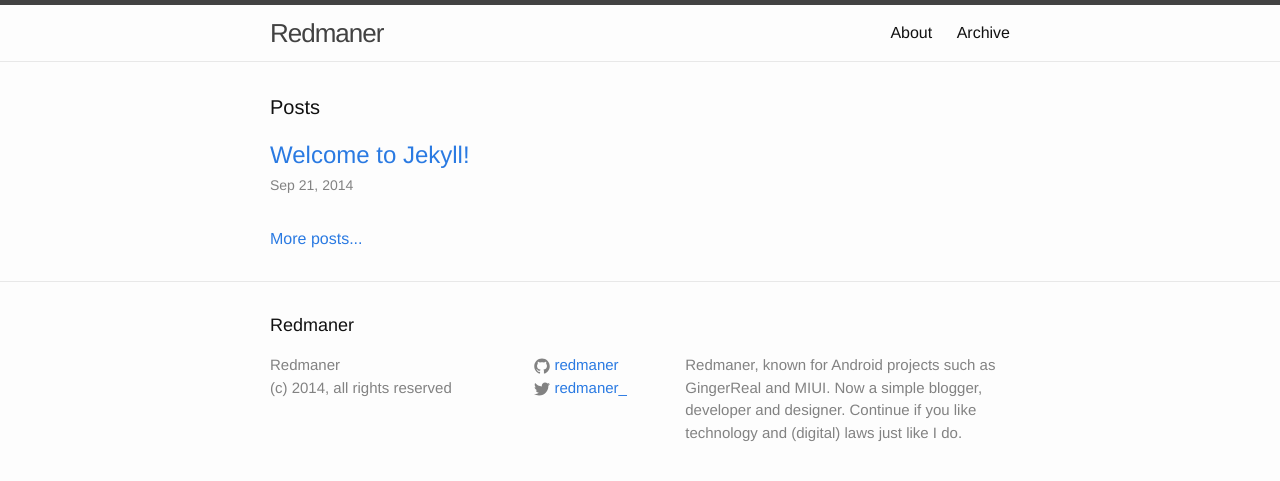
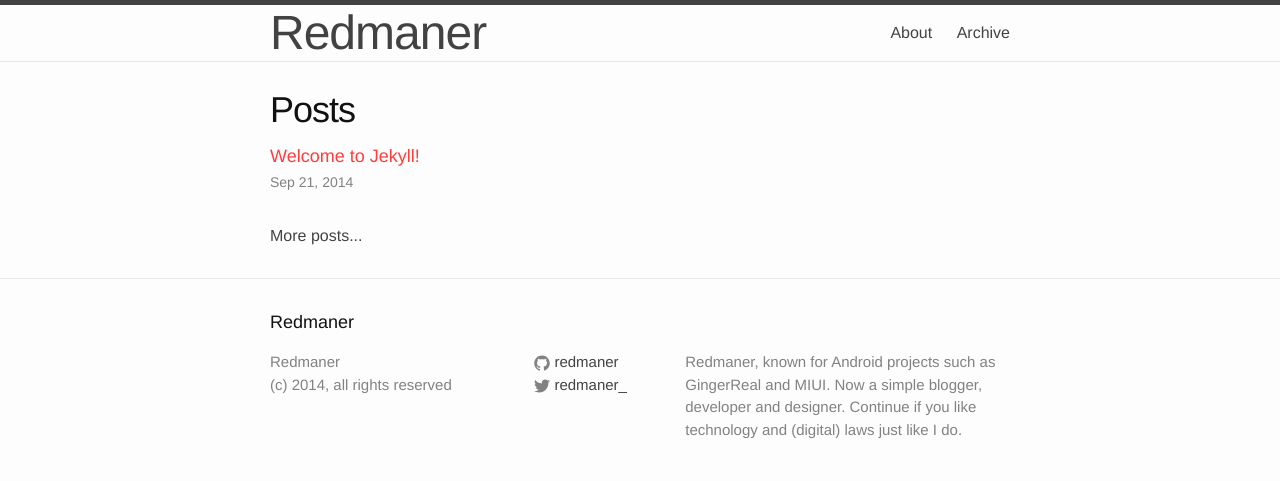
Before and after one commit to FKapadia/redmaner.github.io, a Jekyll site: the page built from index.html, in a window 1280 px wide. Shown: the top 481 px of the page. Built offline with Jekyll 4.4.1, drawn with Linux system fonts in a browser that asks for light colours.

Commit message:
Apply redmaner style

```diff
--- a/_sass/_base.scss
+++ b/_sass/_base.scss
@@ -89,15 +89,15 @@ h1, h2, h3, h4, h5, h6 {
  * Links
  */
 a {
-    color: $brand-color;
+    color: $flat-black;
     text-decoration: none;
 
     &:visited {
-        color: darken($brand-color, 15%);
+        color: $flat-black;
     }
 
     &:hover {
-        color: $text-color;
+        color: $flat-red;
         text-decoration: underline;
     }
 }
@@ -202,3 +202,15 @@ pre {
         }
     }
 }
+
+/**
+ * Redmaner ColorPalette styling
+ */
+.title-red {
+	color: $flat-red;
+}
+
+
+.title-black {
+	color: $flat-black;
+}
--- a/_sass/_layout.scss
+++ b/_sass/_layout.scss
@@ -11,7 +11,7 @@
 }
 
 .site-title {
-    font-size: 26px;
+    font-size: 48px;
     line-height: 56px;
     letter-spacing: -1px;
     margin-bottom: 0;
@@ -32,7 +32,7 @@
     }
 
     .page-link {
-        color: $text-color;
+        color: $flat-black;
         line-height: $base-line-height;
 
         // Gaps between nav items, but not on the first one
@@ -185,7 +185,18 @@
 
 .post-link {
     display: block;
-    font-size: 24px;
+    font-size: 18px;
+    color: $flat-red;
+    text-decoration: none;
+
+    &:visited {
+        color: $flat-red;
+    }
+
+    &:hover {
+        color: $flat-black;
+        text-decoration: underline;
+    }
 }
 
 
@@ -198,7 +209,7 @@
 }
 
 .post-title {
-    font-size: 42px;
+    font-size: 36px;
     letter-spacing: -1px;
     line-height: 1;
 
--- a/archive/index.html
+++ b/archive/index.html
@@ -4,7 +4,7 @@ layout: default
 
 <div class="home">
 
-  <h1 class="page-heading">Archive</h1>
+  <h1 class="post-title">Archive</h1>
 
 
   <ul>
--- a/css/main.scss
+++ b/css/main.scss
@@ -17,6 +17,8 @@ $text-color:       #111;
 $background-color: #fdfdfd;
 $brand-color:      #2a7ae2;
 
+$flat-red:	   #ff3d3d;
+$flat-black:	   #434343;
 $grey-color:       #828282;
 $grey-color-light: lighten($grey-color, 40%);
 $grey-color-dark:  darken($grey-color, 25%);
--- a/index.html
+++ b/index.html
@@ -4,7 +4,7 @@ layout: default
 
 <div class="home">
 
-  <h1 class="page-heading">Posts</h1>
+  <h1 class="post-title">Posts</h1>
 
   <ul class="post-list">
     {% for post in site.posts limit:10 %}
```
